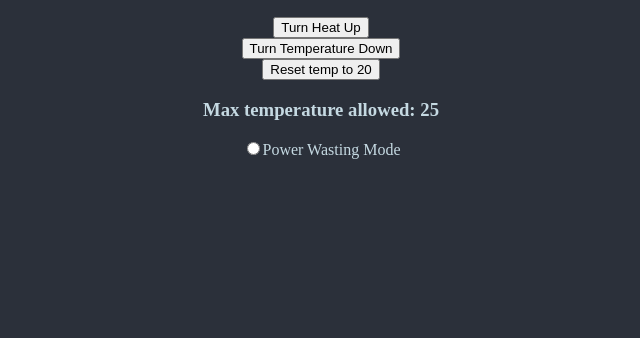
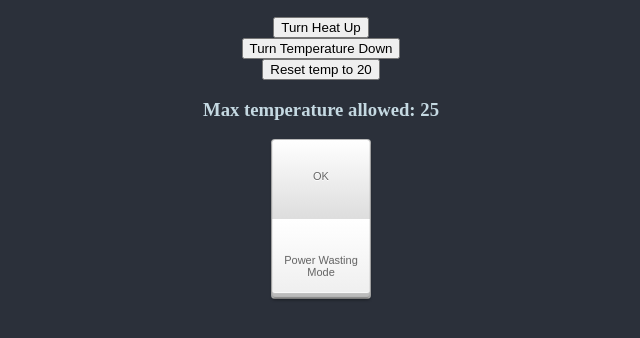
Before and after one commit to aniasobo/Thermostat, a plain HTML site: page index.html in a window 1280 px wide. Shown: the part 110-448 px from the top of the page, without its empty margins (319-959 px from the left). Drawn offline with Linux system fonts and the light colour scheme.

Commit message:
Added a CSS toggle for power mode

```diff
--- a/css/style.css
+++ b/css/style.css
@@ -1,3 +1,5 @@
+/* power usage classes */
+
 .low {
   background-color: #0C7C59;
   color: #2B303A;
@@ -12,3 +14,134 @@
   background-color: #D64933;
   color: #2B303A;
 }
+
+/* buttons! */
+
+
+
+/* power wasting mode toggle */
+
+.toggle {
+  position: relative;
+  display: inline-block;
+  width: 100px;
+  height: 160px;
+  background-color: #bbb;
+  border-radius: 4px;
+  text-align: center;
+}
+
+.toggle input {
+  width:100%;
+  height:100%;
+  margin:0 0;
+  padding:0 0;
+  position:absolute;
+  top:0;
+  right:0;
+  bottom:0;
+  left:0;
+  z-index:2;
+  cursor:pointer;
+  opacity:0;
+  filter:alpha(opacity=0);
+}
+
+.toggle label {
+  display:block;
+  position:absolute;
+  top:1px;
+  right:1px;
+  bottom:1px;
+  left:1px;
+  background-image:-webkit-linear-gradient(top,#fff 0%,#ddd 50%,#fff 50%,#eee 100%);
+  background-image:-moz-linear-gradient(top,#fff 0%,#ddd 50%,#fff 50%,#eee 100%);
+  background-image:-ms-linear-gradient(top,#fff 0%,#ddd 50%,#fff 50%,#eee 100%);
+  background-image:-o-linear-gradient(top,#fff 0%,#ddd 50%,#fff 50%,#eee 100%);
+  background-image:linear-gradient(top,#fff 0%,#ddd 50%,#fff 50%,#eee 100%);
+  -webkit-box-shadow:0 2px 3px rgba(0,0,0,0.4),
+    inset 0 -1px 1px #888,
+    inset 0 -5px 1px #bbb,
+    inset 0 -6px 0 white;
+  -moz-box-shadow:0 2px 3px rgba(0,0,0,0.4),
+    inset 0 -1px 1px #888,
+    inset 0 -5px 1px #bbb,
+    inset 0 -6px 0 white;
+  box-shadow:0 2px 3px rgba(0,0,0,0.4),
+    inset 0 -1px 1px #888,
+    inset 0 -5px 1px #bbb,
+    inset 0 -6px 0 white;
+  -webkit-border-radius:3px;
+  -moz-border-radius:3px;
+  border-radius:3px;
+  font:normal 11px Arial,Sans-Serif;
+  color:#666;
+  text-shadow:0 1px 0 white;
+  cursor:text;
+}
+
+.toggle label:before {
+  content:attr(data-off);
+  position:absolute;
+  top:30px;
+  right:0;
+  left:0;
+  z-index:4;
+}
+
+.toggle label:after {
+  content:attr(data-on);
+  position:absolute;
+  right:0;
+  bottom:20px;
+  left:0;
+  color:#666;
+  text-shadow:0 -1px 0 #eee;
+}
+
+.toggle input:checked + label {
+  background-image:-webkit-linear-gradient(top,#eee 0%,#ccc 50%,#fff 50%,#eee 100%);
+  background-image:-moz-linear-gradient(top,#eee 0%,#ccc 50%,#fff 50%,#eee 100%);
+  background-image:-ms-linear-gradient(top,#eee 0%,#ccc 50%,#fff 50%,#eee 100%);
+  background-image:-o-linear-gradient(top,#eee 0%,#ccc 50%,#fff 50%,#eee 100%);
+  background-image:linear-gradient(top,#eee 0%,#ccc 50%,#fff 50%,#eee 100%);
+  -webkit-box-shadow:0 0 1px rgba(0,0,0,0.4),
+    inset 0 1px 7px -1px #ccc,
+    inset 0 5px 1px #fafafa,
+    inset 0 6px 0 white;
+  -moz-box-shadow:0 0 1px rgba(0,0,0,0.4),
+    inset 0 1px 7px -1px #ccc,
+    inset 0 5px 1px #fafafa,
+    inset 0 6px 0 white;
+  box-shadow:0 0 1px rgba(0,0,0,0.4),
+    inset 0 1px 7px -1px #ccc,
+    inset 0 5px 1px #fafafa,
+    inset 0 6px 0 white;
+}
+
+.toggle input:checked:hover + label {
+  -webkit-box-shadow:0 1px 3px rgba(0,0,0,0.4),
+    inset 0 1px 7px -1px #ccc,
+    inset 0 5px 1px #fafafa,
+    inset 0 6px 0 white;
+  -moz-box-shadow:0 1px 3px rgba(0,0,0,0.4),
+    inset 0 1px 7px -1px #ccc,
+    inset 0 5px 1px #fafafa,
+    inset 0 6px 0 white;
+  box-shadow:0 1px 3px rgba(0,0,0,0.4),
+    inset 0 1px 7px -1px #ccc,
+    inset 0 5px 1px #fafafa,
+    inset 0 6px 0 white;
+}
+
+.toggle input:checked + label:before {
+  z-index:1;
+  top:30px;
+}
+
+.toggle input:checked + label:after {
+  bottom:20px;
+  color:#aaa;
+  text-shadow:none;
+  z-index:4;
+}
--- a/index.html
+++ b/index.html
@@ -12,11 +12,14 @@
     <span id="wrapper">
     <h1></h1>
     <h2></h2>
-    <button id="up">Turn Heat Up</button><br>
-    <button id="down">Turn Temperature Down</button><br>
-    <button id="reset">Reset temp to 20</button><br>
+    <button id="up" class="btn-red">Turn Heat Up</button><br>
+    <button id="down" class="btn-blue">Turn Temperature Down</button><br>
+    <button id="reset" class="">Reset temp to 20</button><br>
     <h3></h3>
-    <input type="radio" id="psm">Power Wasting Mode<br>
+    <span class="toggle">
+      <input type="checkbox" id="psm">
+      <label data-off="OK" data-on="Power Wasting Mode"></label>
+    </span>
   </span>
   </body>
 
```
